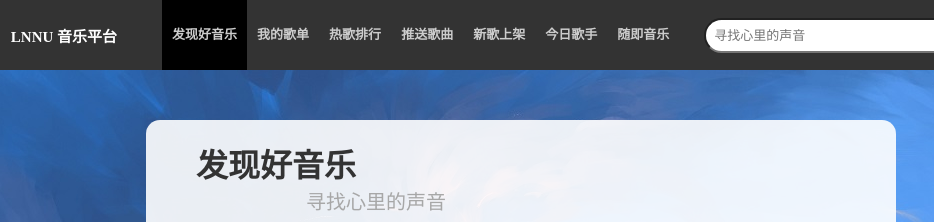
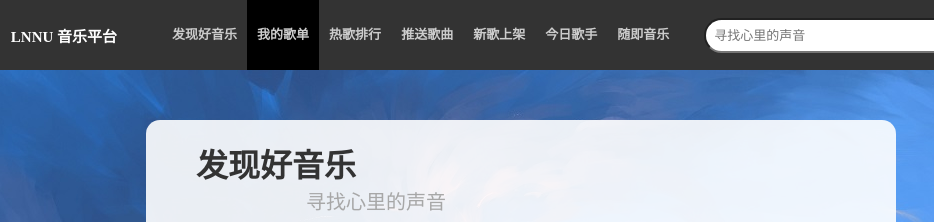
Before and after one commit to freedom8939/originCode, a plain HTML site: page lanshuqian-music/index.html in a window 1280 px wide. Both pictures are taken after a click on the item "我的歌单". Shown: the top 222 px of the page, 84-1018 px from the left. Drawn offline with nearby package versions, Linux system fonts and the light colour scheme; a web font is replaced by a local one.

Commit message:
点击颜色更换

```diff
--- a/lanshuqian-music/css/index.css
+++ b/lanshuqian-music/css/index.css
@@ -82,13 +82,13 @@ body{
     font-size: 13px;
 }
 
-.ul-table li:hover {
+/*.ul-table li:hover {
     background-color: #000000;
 }
 
 .first-fun {
     background-color: #000000;
-}
+}*/
 
 .search {
     display: flex;
--- a/lanshuqian-music/js/index.js
+++ b/lanshuqian-music/js/index.js
@@ -1,4 +1,6 @@
 $(document).ready(function () {
+
+    changeColor();
     let userLoginState = Cookies.get('userLoginState'); //获取cookie
 
     $('ul.ul-table li a').on('click', function (e) {
@@ -58,5 +60,20 @@ $(document).ready(function () {
             },400)
         }
     })
+    function changeColor(){
+        //初始化颜色
+        let songCells = document.querySelectorAll('li');
+        songCells[0].style.backgroundColor = '#000000';
+        //维护css选择上方的黑色
+        songCells.forEach(function (e) {
+            e.addEventListener('click', function () {
+                //取消其他的颜色
+                songCells.forEach(function (cell) {
+                    cell.style.backgroundColor = ''; // 重置所有元素的颜色
+                });
 
+                this.style.backgroundColor = '#000000'; // 设置你想要的颜色
+            });
+        });
+    }
 });
```
Also changed, not shown: lanshuqian-music/index.html (+3 -0 lines).
